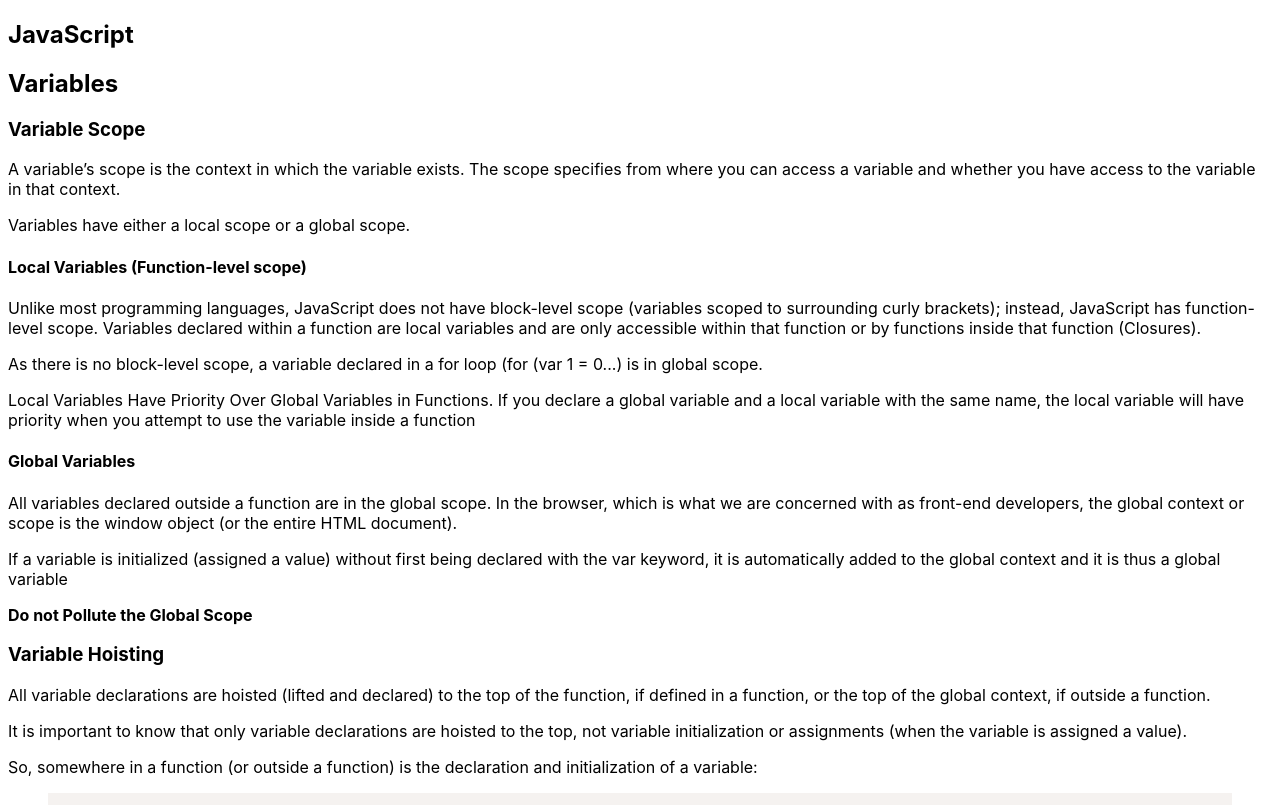
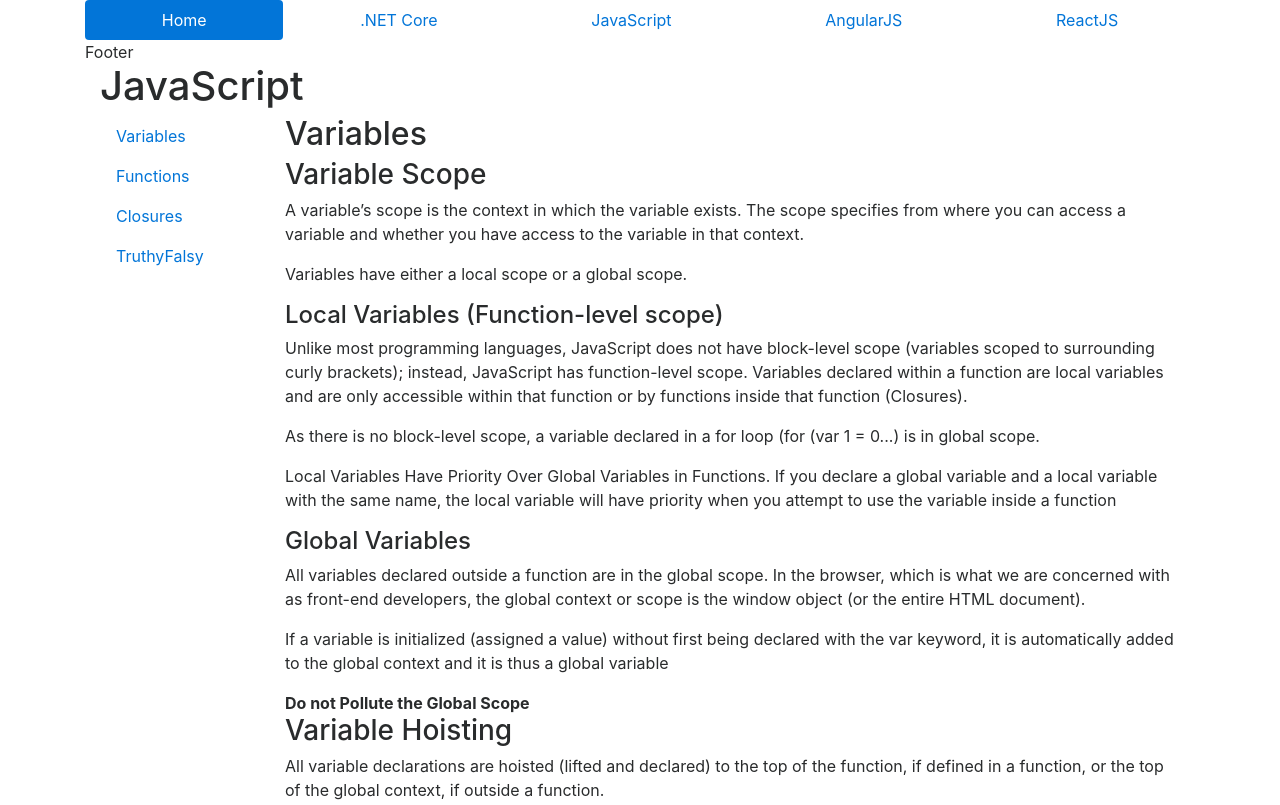
Before and after one commit to jreddington76/developer-articles, a React app: page /javascript in a window 1280 px wide. Shown: the top 805 px of the page. Built offline with nearby package versions, Linux system fonts and the light colour scheme; a script that the page names is missing.

Commit message:
added bootstrap 4 layout

```diff
--- a/public/index.html
+++ b/public/index.html
@@ -3,9 +3,11 @@
 
 <head>
     <meta charset="UTF-8">
-    <meta name="viewport" content="width=device-width, initial-scale=1.0">
+    <meta name="viewport" content="width=device-width, initial-scale=1, shrink-to-fit=no">
     <meta http-equiv="X-UA-Compatible" content="ie=edge">
 
+    <link rel="stylesheet" href="https://maxcdn.bootstrapcdn.com/bootstrap/4.0.0-alpha.6/css/bootstrap.min.css" integrity="sha384-rwoIResjU2yc3z8GV/NPeZWAv56rSmLldC3R/AZzGRnGxQQKnKkoFVhFQhNUwEyJ"
+        crossorigin="anonymous">
     <link rel="stylesheet" type="text/css" href="../node_modules/prismjs/themes/prism.css">
 
     <title>Articles</title>
@@ -15,8 +17,15 @@
     <noscript>
         You need to enable JavaScript to run this app.
     </noscript>
+
     <div id="app"></div>
 
+    <script src="https://code.jquery.com/jquery-3.1.1.slim.min.js" integrity="sha384-A7FZj7v+d/sdmMqp/nOQwliLvUsJfDHW+k9Omg/a/EheAdgtzNs3hpfag6Ed950n"
+        crossorigin="anonymous"></script>
+    <script src="https://cdnjs.cloudflare.com/ajax/libs/tether/1.4.0/js/tether.min.js" integrity="sha384-DztdAPBWPRXSA/3eYEEUWrWCy7G5KFbe8fFjk5JAIxUYHKkDx6Qin1DkWx51bBrb"
+        crossorigin="anonymous"></script>
+    <script src="https://maxcdn.bootstrapcdn.com/bootstrap/4.0.0-alpha.6/js/bootstrap.min.js" integrity="sha384-vBWWzlZJ8ea9aCX4pEW3rVHjgjt7zpkNpZk+02D9phzyeVkE+jo0ieGizqPLForn"
+        crossorigin="anonymous"></script>
     <script src="../node_modules/prismjs/prism.js"></script>
     <script src="bundle.js"></script>
 </body>
--- a/src/articles/javascript/article.js
+++ b/src/articles/javascript/article.js
@@ -8,13 +8,27 @@
 class JavaScript extends React.Component {
     render() {
         return (
-            <article>
+            <div className="container">
                 <h1>JavaScript</h1>
-                <Variables/>
-                <Functions/>
-                <Closures/>
-                <TruthyFalsy/>
-            </article>
+                <div className="row">
+                    <div className="col col-md-2 order-last">
+                        <nav className="nav flex-column">
+                            <a className="nav-link active" href="#">Variables</a>
+                            <a className="nav-link" href="#">Functions</a>
+                            <a className="nav-link" href="#">Closures</a>
+                            <a className="nav-link" href="#">TruthyFalsy</a>
+                        </nav>
+                    </div>
+                    <div className="col col-md-10 order-first">
+                        <article>
+                            <Variables />
+                            <Functions />
+                            <Closures />
+                            <TruthyFalsy />
+                        </article>
+                    </div>
+                </div>
+            </div>
         );
     }
 }
--- /dev/null
+++ b/src/js/components/Footer.js
@@ -0,0 +1,13 @@
+import React from 'react';
+
+import Nav from './Nav';
+
+class Footer extends React.Component {
+    render() {
+        return (
+            <footer>Footer</footer>
+        );
+    }
+}
+
+export default Footer;
--- /dev/null
+++ b/src/js/components/Header.js
@@ -0,0 +1,15 @@
+import React from 'react';
+
+import Nav from './Nav';
+
+class Header extends React.Component {
+    render() {
+        return (
+            <header>
+                <Nav/>
+            </header>
+        );
+    }
+}
+
+export default Header;
--- a/src/js/components/Nav.js
+++ b/src/js/components/Nav.js
@@ -1,55 +1,36 @@
 import React from "react";
 import { BrowserRouter, Route, Link, Switch } from 'react-router-dom';
 
-// import '../../../node_modules/bootstrap.native/dist/bootstrap-native';
-
 export default class Nav extends React.Component {
-  constructor() {
-    super()
-    this.state = {
-      collapsed: true,
-    };
-  }
-
-  toggleCollapse() {
-    const collapsed = !this.state.collapsed;
-    this.setState({collapsed});
-  }
-
   render() {
-    const { location } = this.props;
-    const { collapsed } = this.state;
-    // const featuredClass = location.pathname === "/" ? "active" : "";
-    // const archivesClass = location.pathname.match(/^\/archives/) ? "active" : "";
-    // const settingsClass = location.pathname.match(/^\/settings/) ? "active" : "";
-    const navClass = collapsed ? "collapse" : "";
-
     return (
-      <nav className="navbar navbar-inverse navbar-fixed-top" role="navigation">
-        <div className="container">
-          <div className="navbar-header">
-            <button type="button" className="navbar-toggle" onClick={this.toggleCollapse.bind(this)} >
-              <span className="sr-only">Toggle navigation</span>
-              <span className="icon-bar"></span>
-              <span className="icon-bar"></span>
-              <span className="icon-bar"></span>
-            </button>
-          </div>
-          <div className={"navbar-collapse " + navClass} id="bs-example-navbar-collapse-1">
-            <ul className="nav navbar-nav">
-              <li>
-                <Link to="/" onClick={this.toggleCollapse.bind(this)}>Featured</Link>
-              </li>
-              <li>
-                <Link to="/archives" onClick={this.toggleCollapse.bind(this)}>Archives</Link>
-              </li>
-              <li>
-                <Link to="/settings" onClick={this.toggleCollapse.bind(this)}>Settings</Link>
-              </li>
-            </ul>
-          </div>
-        </div>
-      </nav>
+      <ul className="nav nav-pills nav-fill">
+      <li className="nav-item">
+          <Link to="/">
+            <span className="nav-link active">Home</span>
+          </Link>
+        </li>
+        <li className="nav-item">
+          <Link to="/netcore">
+            <span className="nav-link">.NET Core</span>
+          </Link>
+        </li>
+        <li className="nav-item">
+          <Link to="/javascript">
+            <span className="nav-link">JavaScript</span>
+          </Link>
+        </li>
+        <li className="nav-item">
+          <Link to="/angularjs">
+            <span className="nav-link">AngularJS</span>
+          </Link>
+        </li>
+        <li className="nav-item">
+          <Link to="/reactjs">
+            <span className="nav-link">ReactJS</span>
+          </Link>
+        </li>
+      </ul>
     );
   }
 }
--- a/src/main.js
+++ b/src/main.js
@@ -1,11 +1,12 @@
 import React from 'react';
 import ReactDOM from 'react-dom';
-import { BrowserRouter, Route, Link, Switch } from 'react-router-dom';
+import { BrowserRouter as Router, Route, Link, Switch } from 'react-router-dom';
 
 import './index.css';
 
-import Nav from './js/components/Nav';
-import Home from './articles/Home';
+import Header from './js/components/Header';
+import Footer from './js/components/Footer';
+import Home from './js/components/Home';
 import NetCore from './articles/.net core/article';
 import JavaScript from './articles/javascript/article';
 import NotFound from './js/components/NotFound';
@@ -13,24 +14,24 @@
 class App extends React.Component {
     render() {
         return (
-            <div>
-                <header>
-                    <Nav />
-                </header>
-                <footer></footer>
-            </div>
+            <Router>
+                <div className="container">
+                    <Header />
+                    <Footer />
+
+                    <Switch>
+                        <Route exact path="/" component={Home} />
+                        <Route path="/netcore" component={NetCore} />
+                        <Route path="/javascript" component={JavaScript} />
+                        <Route path="*" component={NotFound} />
+                    </Switch>
+                </div>
+            </Router>
         );
     }
 }
 
 ReactDOM.render(
-    <BrowserRouter>
-        <Switch>
-            <Route exact path="/" component={App} />
-            <Route path="/netcore" component={NetCore} />
-            <Route path="/javascript" component={JavaScript} />
-            <Route path="*" component={NotFound} />
-        </Switch>
-    </BrowserRouter>,
+    <App />,
     document.getElementById('app')
 );
```
Also changed, not shown: src/js/components/Home.js (renamed from src/articles/Home.js).
